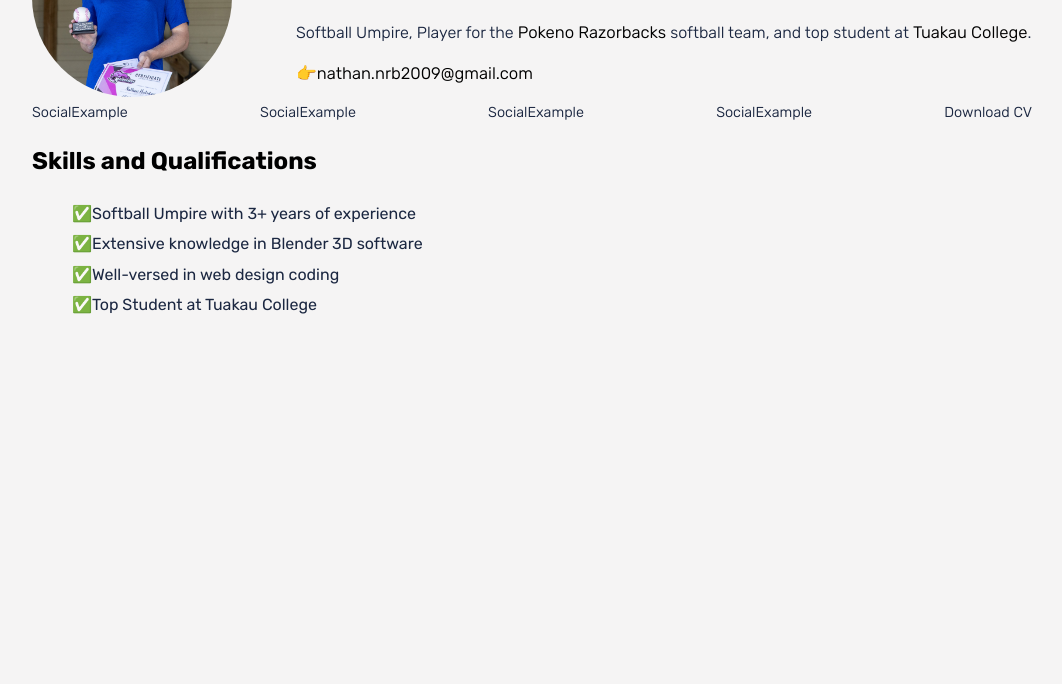
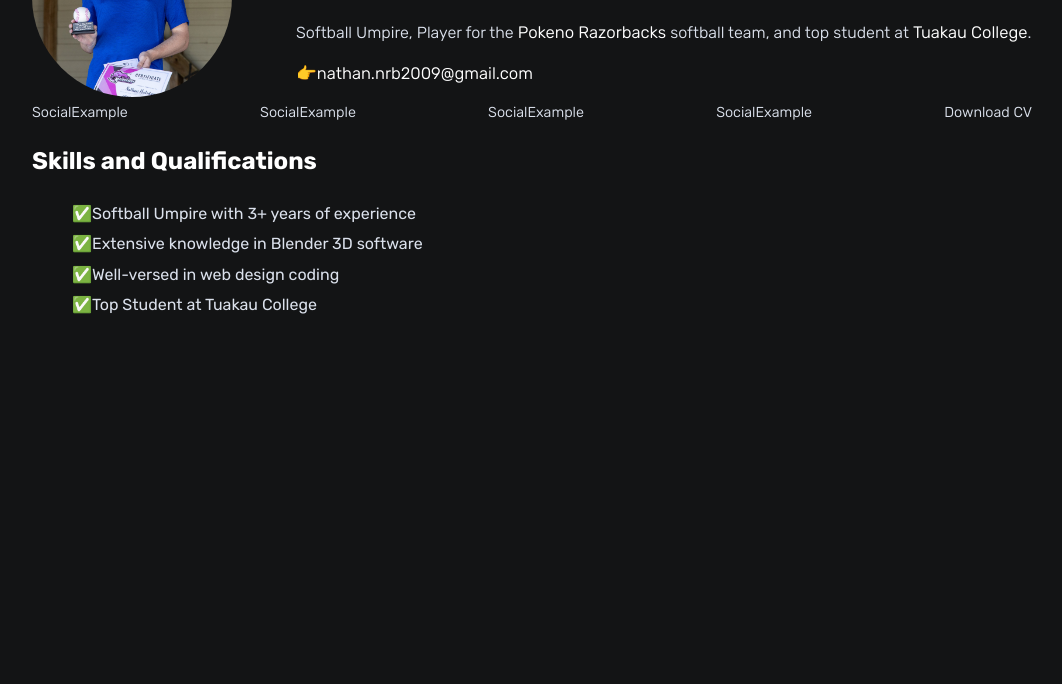
Before and after one commit to NathanHaliday/NathanResume, a website built with Vite: page index.html in a window 1280 px wide. Shown: the part 116-800 px from the top of the page, without its empty margins (108-1170 px from the left). Built offline with nearby package versions, Linux system fonts and the light colour scheme.

Commit message:
Add Dark mode colours - plan to add dark mode switch feature

```diff
--- a/src/main.css
+++ b/src/main.css
@@ -1,11 +1,23 @@
 @import url("https://fonts.googleapis.com/css2?family=Rubik:ital,wght@0,300..900;1,300..900&display=swap");
 
 :root {
-  --mainTextColor: #000000;
-  --secondaryTextColor: #1b2741;
-  --mainLinkColor: #3a99d8;
-  --mainBorderColor: #e6d4ec;
-  --mainBgColor: #f5f4f4;
+  --mainTextColor-Light: #000000;
+  --secondaryTextColor-Light: #1b2741;
+  --mainLinkColor-Light: #3a99d8;
+  --mainBorderColor-Light: #e6d4ec;
+  --mainBgColor-Light: #f5f4f4;
+
+  --mainTextColor-Dark: #ffffff;
+  --secondaryTextColor-Dark: #dbe1ec;
+  --mainLinkColor-Dark: #3a99d8;
+  --mainBorderColor-Dark: #2d2a33;
+  --mainBgColor-Dark: #131415;
+
+  --mainTextColor: var(--mainTextColor-Dark);
+  --secondaryTextColor: var(--secondaryTextColor-Dark);
+  --mainLinkColor: var(--mainLinkColor-Dark);
+  --mainBorderColor: var(--mainBorderColor-Dark);
+  --mainBgColor: var(--mainBgColor-Dark);
 }
 
 *{
```
Also changed, not shown: index.html (+2 -0 lines).
